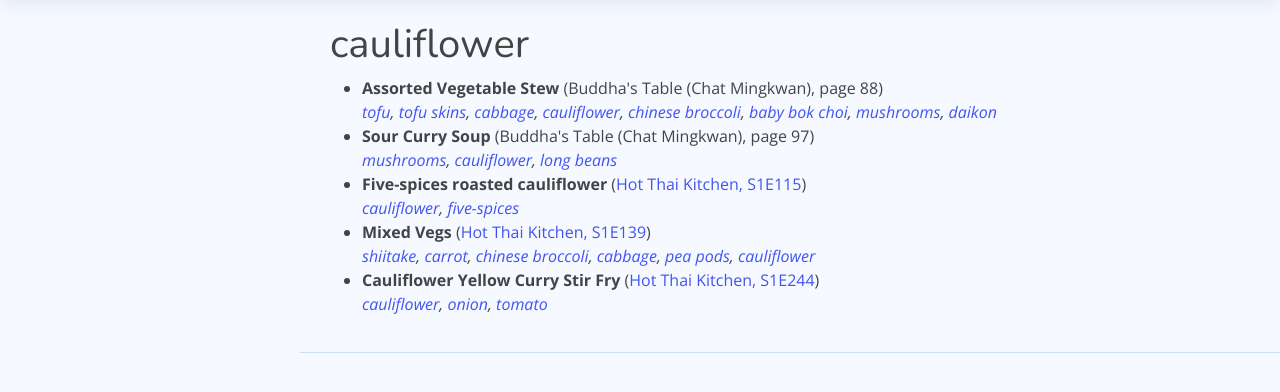
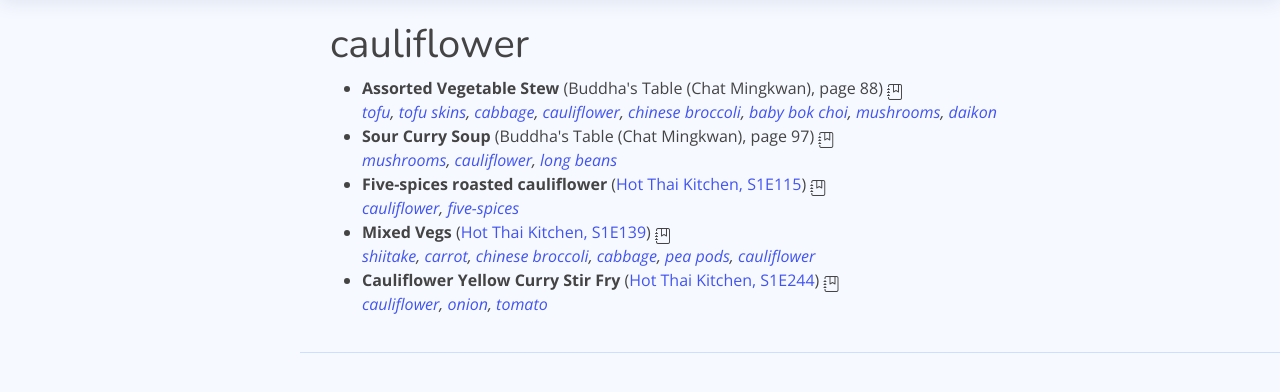
Before and after one commit to gurovic/iamthaichef, a Django app: page /ingredient/567 in a window 1280 px wide. Shown: the part 60-452 px from the top of the page. Run offline with Django 5.2, Linux system fonts and the light colour scheme; data comes from the database, SQL or seed files in the repository; some libraries are stand-ins or nearby versions.

Commit message:
fix: implement custom CSS for vegetarian icons using Unicode characters

```diff
--- a/templates/NiceAdmin/ingredient_recipes.html
+++ b/templates/NiceAdmin/ingredient_recipes.html
@@ -15,17 +15,19 @@
                 {% else %}
                    ({{ recipe.source }}, {{ recipe.subsource }})
                 {%  endif %}
+                <span class="veg-icon-container">
                 {% if recipe.vegetarian == "V" %}
-                <span class="bi bi-leaf" title="Vegetarian" style="display: inline-block; width: 1em; height: 1em;"></span>
+                <span class="veg-icon veg" title="Vegetarian"></span>
                 {% elif recipe.vegetarian == "F" %}
-                <span class="bi bi-fish" title="With fish" style="display: inline-block; width: 1em; height: 1em;"></span>
+                <span class="veg-icon fish" title="With fish"></span>
                 {% elif recipe.vegetarian == "S" %}
-                <span class="bi bi-shell" title="With seafood" style="display: inline-block; width: 1em; height: 1em;"></span>
+                <span class="veg-icon seafood" title="With seafood"></span>
                 {% elif recipe.vegetarian == "M" %}
-                <span class="bi bi-egg-fried" title="With meat" style="display: inline-block; width: 1em; height: 1em;"></span>
+                <span class="veg-icon meat" title="With meat"></span>
                 {% else %}
-                <span class="bi bi-question-circle" title="No info" style="display: inline-block; width: 1em; height: 1em;"></span>
+                <span class="veg-icon unknown" title="No info"></span>
                 {% endif %}
+                </span>
                 <br><em>{{ recipe.ingredients_string | safe }}</em>
             </li>
         {% endfor %}
--- a/templates/NiceAdmin/template.html
+++ b/templates/NiceAdmin/template.html
@@ -31,6 +31,35 @@
 
   <!-- Template Main CSS File -->
   <link href="/assets/css/style.css" rel="stylesheet">
+
+  <!-- Custom styles for vegetarian icons -->
+  <style>
+    .veg-icon-container {
+      display: inline-block;
+      width: 1em;
+      height: 1em;
+      position: relative;
+      margin-right: 0.25em;
+      vertical-align: middle;
+    }
+
+    .veg-icon {
+      font-family: "bootstrap-icons" !important;
+      font-style: normal;
+      font-weight: normal !important;
+      font-variant: normal;
+      text-transform: none;
+      line-height: 1;
+      -webkit-font-smoothing: antialiased;
+      -moz-osx-font-smoothing: grayscale;
+    }
+
+    .veg-icon.veg::before { content: "\f43d"; } /* leaf icon */
+    .veg-icon.fish::before { content: "\f35e"; } /* fish icon */
+    .veg-icon.seafood::before { content: "\f529"; } /* shell icon */
+    .veg-icon.meat::before { content: "\f32d"; } /* egg-fried icon */
+    .veg-icon.unknown::before { content: "\f2fd"; } /* question-circle icon */
+  </style>
 
   <!-- =======================================================
   * Template Name: NiceAdmin
```
Also changed, not shown: templates/NiceAdmin/dish_page.html (+7 -5 lines), templates/NiceAdmin/user_recipes.html (+7 -5 lines).
